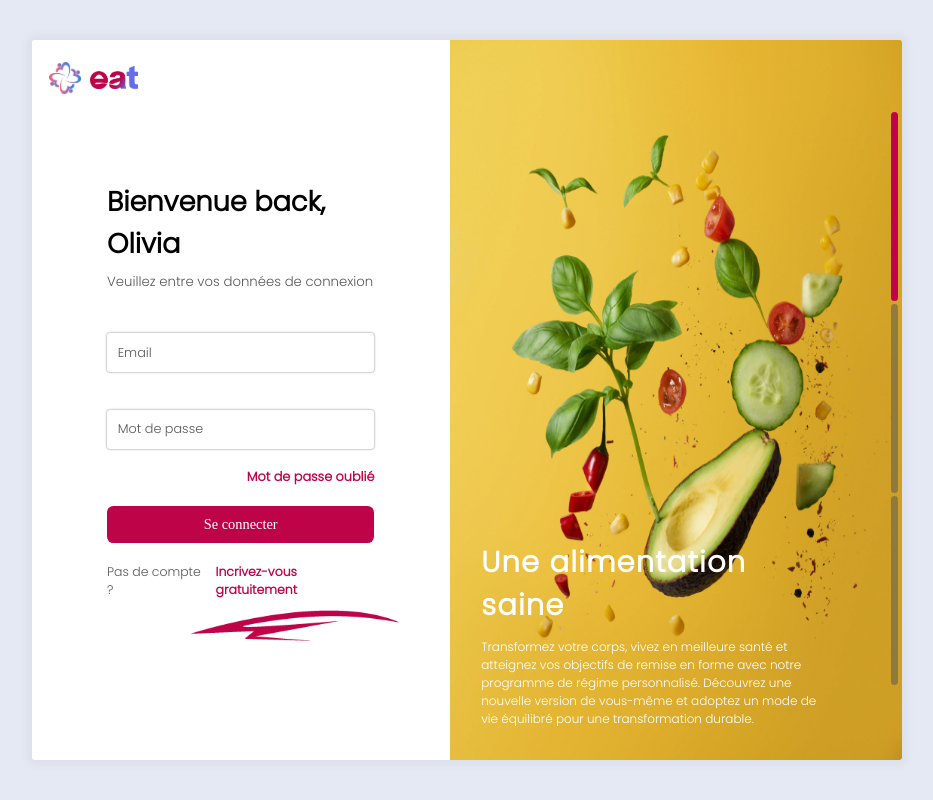
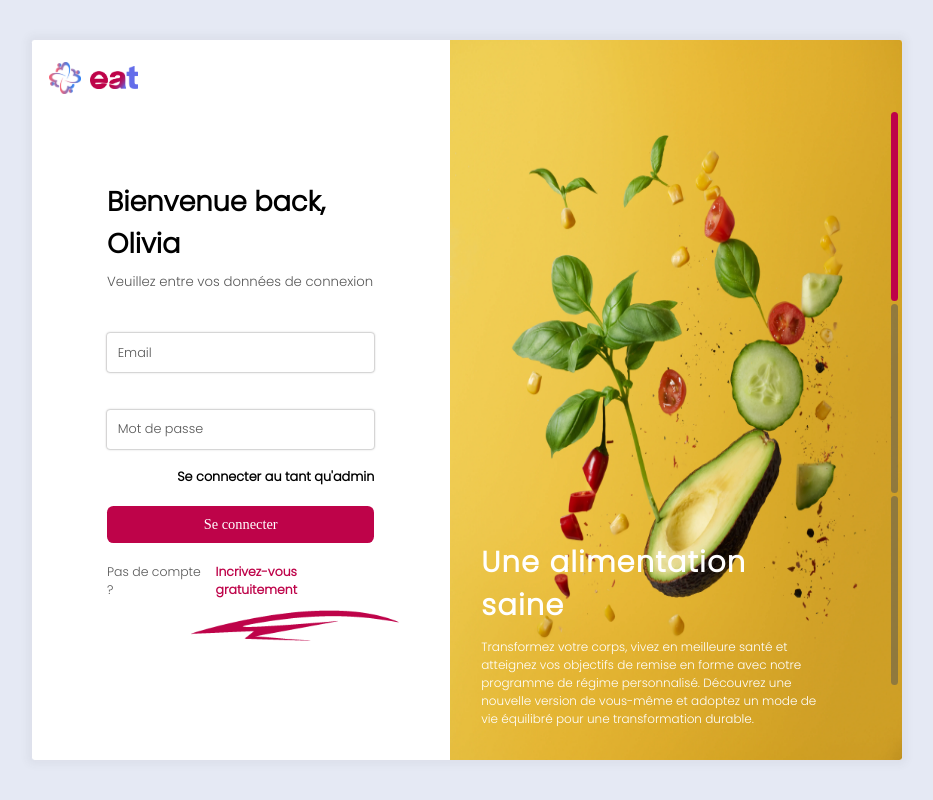
Before and after one commit to Jaonaaa/Arty, a CodeIgniter app: page /Arty/index.php/logincontroller/index in a window 1280 px wide. Shown: the whole page, without its empty margins (173-1106 px from the left). Run offline with CodeIgniter, Linux system fonts and the light colour scheme.

Commit message:
finalisation

```diff
--- a/application/config/config.php
+++ b/application/config/config.php
@@ -24,7 +24,7 @@ defined('BASEPATH') or exit('No direct script access allowed');
 | http://arty.rf.gd/
 http://localhost:81/Arty/
 */
-$config['base_url'] = 'http://localhost/Arty/';
+$config['base_url'] = 'http://arty.rf.gd/';
 
 /*
 |--------------------------------------------------------------------------
--- a/application/views/Backoffice.php
+++ b/application/views/Backoffice.php
@@ -1,16 +1,19 @@
 <!DOCTYPE html>
 <html lang="en">
+
 <head>
   <meta charset="UTF-8" />
   <meta name="viewport" content="width=device-width, initial-scale=1.0" />
   <title>Back-Office</title>
   <link rel="stylesheet" href="<?php echo base_url("backoffice/css/font.css"); ?>" />
   <link rel="stylesheet" href="<?php echo base_url("backoffice/css/style.css"); ?>" />
+  <link rel="shortcut icon" href="<?php echo base_url(); ?>assets/icon/Arty_logo.ico" type="image/x-icon">
   <link rel="stylesheet" href="<?php echo base_url("assets/css/PopUp.css"); ?>" />
   <script src="<?php echo base_url("backoffice/lib/anime.min.js") ?>"></script>
   <script src="<?php echo base_url("backoffice/lib/chart.js"); ?>"></script>
   <script type="module" src="<?php echo base_url("backoffice/js/sidebar.js"); ?>" defer></script>
 </head>
+
 <body>
   <nav class="navbar">
     <img src="<?php echo base_url("assets/img/Arty_text.png"); ?>" alt="Logo du site web" class="navbar__logo" /><br>
@@ -53,4 +56,5 @@
     var bon_achat = undefined;
   </script>
 </body>
+
 </html>
--- a/application/views/Login.php
+++ b/application/views/Login.php
@@ -81,7 +81,9 @@ if ($this->session->has_userdata('logged_in')) {
 							<div class="option">
 							</div>
 							<div class="option">
-								<div class="link" id="forgot_pwd">Mot de passe oublié</div>
+								<div class="link" id="forgot_pwd"><a
+										href="<?php echo base_url() ?>BackOfficeController">Se connecter au tant
+										qu'admin</a></div>
 							</div>
 						</div>
 						<div class="btn large">
--- a/backoffice/js/ajax.js
+++ b/backoffice/js/ajax.js
@@ -1,4 +1,4 @@
-export const base_url = "http://localhost:81/Arty/";
+export const base_url = "http://arty.rf.gd/";
 
 /**
  *
```
Also changed, not shown: application/views/BackOfficeLogin.php (+6 -2 lines). Lines whose indentation alone changed are shown as unchanged.
